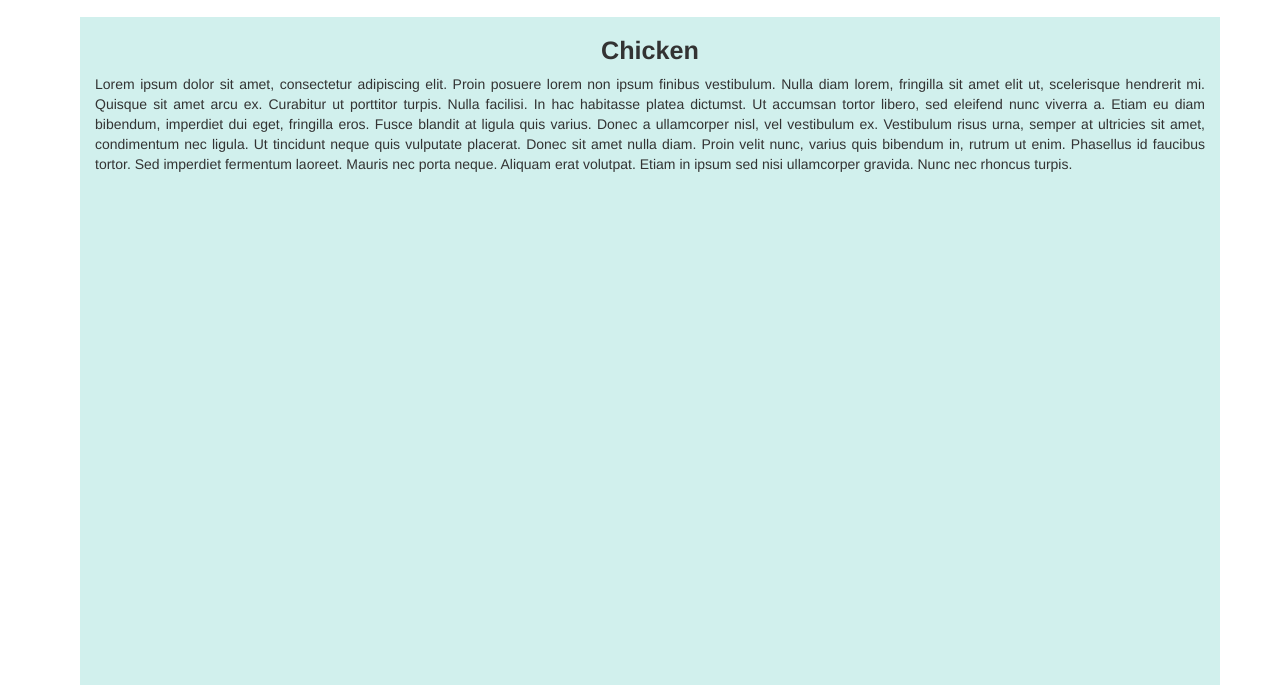
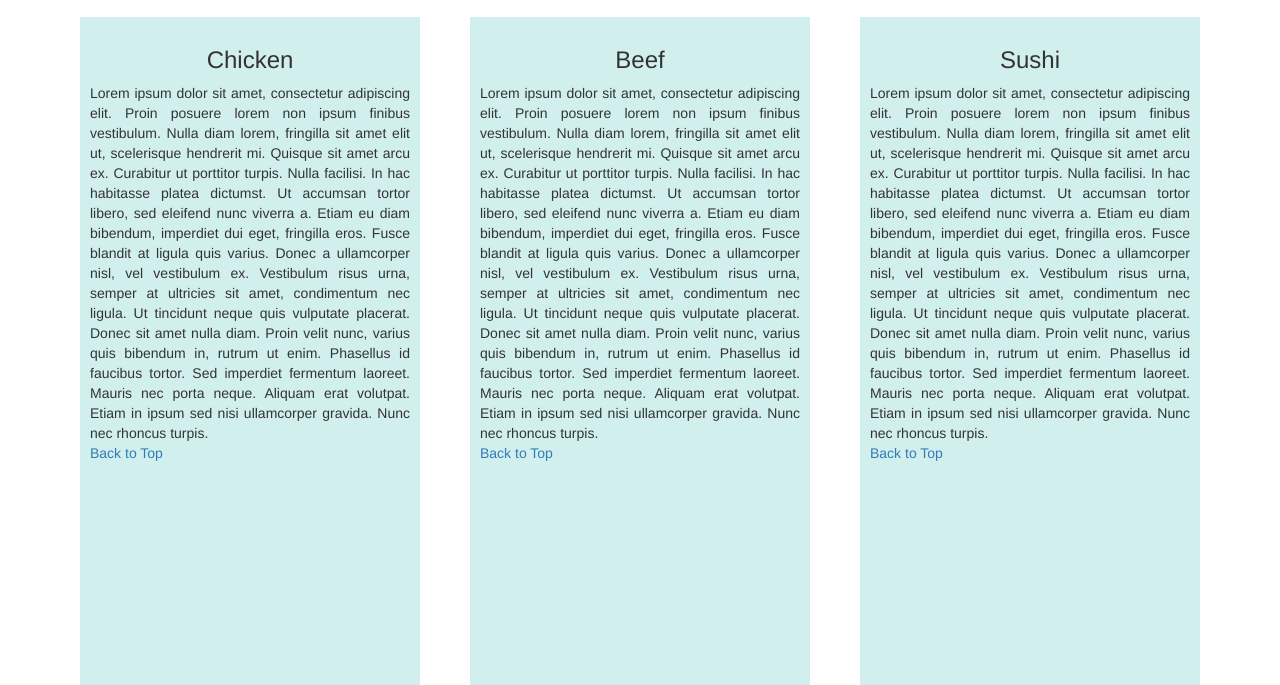
Before and after one commit to JuanCRueda/coursera, a plain HTML site: page Assignment 3/index.html in a window 1280 px wide. Shown: the part 115-800 px from the top of the page. Drawn offline with Linux system fonts and the light colour scheme; a script that the page names is missing.

Commit message:
Add files via upload

```diff
--- a/Assignment 3/css/styles.css
+++ b/Assignment 3/css/styles.css
@@ -2,11 +2,8 @@
 
 ul>li>a#Menu_item {text-align: center;
 	background-color: #d1f0ed;}
-
-h2#sec-title{font-size: 180%;
-	font-weight: bold;}
-
-#single-element{margin: 10px 10px 10px;
-	height: 1000px;
+.single-element{margin: 10px 10px 10px;
+	height: 700px;
+	padding: 10px;
 	background-color:  #d1f0ed;
 	overflow: hidden;}
--- a/Assignment 3/index.html
+++ b/Assignment 3/index.html
@@ -33,13 +33,13 @@
           <div id="collapsable-nav" class="collapse navbar-collapse">
             <ul id="nav-list" class="nav navbar-nav navbar-right">
               <li>
-                <a href="index.html"  id='Menu_item'>Chicken</a>
+                <a href="#chicken"  id='Menu_item'>Chicken</a>
               </li>
               <li>
-                <a href="index.html"  id='Menu_item'>Beef</a>
+                <a href="#beef"  id='Menu_item'>Beef</a>
               </li>
               <li>
-                <a href="index.html"  id='Menu_item'>Sushi</a>
+                <a href="#sushi"  id='Menu_item'>Sushi</a>
               </li>
             </ul>
           </div>
@@ -48,11 +48,27 @@
       </div><!-- .container -->
     </nav><!-- #header-nav -->
   </header>
-  <h1 class='text-center'>Our Menu</h1>
+  <h1 id='Menu' class='text-center'>Our Menu</h1>
   <div id="main-content" class="container">
-    <div id='single-element' class='col-xs-12'>
-      <h2 id='sec-title' class='text-center'>Chicken</h2>
-      <p class='text-justify'>Lorem ipsum dolor sit amet, consectetur adipiscing elit. Proin posuere lorem non ipsum finibus vestibulum. Nulla diam lorem, fringilla sit amet elit ut, scelerisque hendrerit mi. Quisque sit amet arcu ex. Curabitur ut porttitor turpis. Nulla facilisi. In hac habitasse platea dictumst. Ut accumsan tortor libero, sed eleifend nunc viverra a. Etiam eu diam bibendum, imperdiet dui eget, fringilla eros. Fusce blandit at ligula quis varius. Donec a ullamcorper nisl, vel vestibulum ex. Vestibulum risus urna, semper at ultricies sit amet, condimentum nec ligula. Ut tincidunt neque quis vulputate placerat. Donec sit amet nulla diam. Proin velit nunc, varius quis bibendum in, rutrum ut enim. Phasellus id faucibus tortor. Sed imperdiet fermentum laoreet. Mauris nec porta neque. Aliquam erat volutpat. Etiam in ipsum sed nisi ullamcorper gravida. Nunc nec rhoncus turpis.</p>
+    <div id='titles' class='row'>
+      <div class='col-md-4 col-sm-6 col-xs-12'>
+        <div id='chicken' class='single-element'>
+          <h3 id='sec-title' class='text-center'>Chicken</h3>
+          <p class='text-justify'>Lorem ipsum dolor sit amet, consectetur adipiscing elit. Proin posuere lorem non ipsum finibus vestibulum. Nulla diam lorem, fringilla sit amet elit ut, scelerisque hendrerit mi. Quisque sit amet arcu ex. Curabitur ut porttitor turpis. Nulla facilisi. In hac habitasse platea dictumst. Ut accumsan tortor libero, sed eleifend nunc viverra a. Etiam eu diam bibendum, imperdiet dui eget, fringilla eros. Fusce blandit at ligula quis varius. Donec a ullamcorper nisl, vel vestibulum ex. Vestibulum risus urna, semper at ultricies sit amet, condimentum nec ligula. Ut tincidunt neque quis vulputate placerat. Donec sit amet nulla diam. Proin velit nunc, varius quis bibendum in, rutrum ut enim. Phasellus id faucibus tortor. Sed imperdiet fermentum laoreet. Mauris nec porta neque. Aliquam erat volutpat. Etiam in ipsum sed nisi ullamcorper gravida. Nunc nec rhoncus turpis. <br> <a href="#Menu">Back to Top</a></p>
+        </div>
+      </div>
+      <div class='col-md-4 col-sm-6 col-xs-12'>
+        <div id='beef' class='single-element'>
+          <h3 id='sec-title' class='text-center'>Beef</h3>
+          <p class='text-justify'>Lorem ipsum dolor sit amet, consectetur adipiscing elit. Proin posuere lorem non ipsum finibus vestibulum. Nulla diam lorem, fringilla sit amet elit ut, scelerisque hendrerit mi. Quisque sit amet arcu ex. Curabitur ut porttitor turpis. Nulla facilisi. In hac habitasse platea dictumst. Ut accumsan tortor libero, sed eleifend nunc viverra a. Etiam eu diam bibendum, imperdiet dui eget, fringilla eros. Fusce blandit at ligula quis varius. Donec a ullamcorper nisl, vel vestibulum ex. Vestibulum risus urna, semper at ultricies sit amet, condimentum nec ligula. Ut tincidunt neque quis vulputate placerat. Donec sit amet nulla diam. Proin velit nunc, varius quis bibendum in, rutrum ut enim. Phasellus id faucibus tortor. Sed imperdiet fermentum laoreet. Mauris nec porta neque. Aliquam erat volutpat. Etiam in ipsum sed nisi ullamcorper gravida. Nunc nec rhoncus turpis. <br> <a href="#Menu">Back to Top</a></p>
+        </div>
+      </div>
+      <div class='col-md-4 col-sm-12 col-xs-12'>
+        <div id='sushi' class='single-element'>
+          <h3 id='sec-title' class='text-center'>Sushi</h3>
+          <p class='text-justify'>Lorem ipsum dolor sit amet, consectetur adipiscing elit. Proin posuere lorem non ipsum finibus vestibulum. Nulla diam lorem, fringilla sit amet elit ut, scelerisque hendrerit mi. Quisque sit amet arcu ex. Curabitur ut porttitor turpis. Nulla facilisi. In hac habitasse platea dictumst. Ut accumsan tortor libero, sed eleifend nunc viverra a. Etiam eu diam bibendum, imperdiet dui eget, fringilla eros. Fusce blandit at ligula quis varius. Donec a ullamcorper nisl, vel vestibulum ex. Vestibulum risus urna, semper at ultricies sit amet, condimentum nec ligula. Ut tincidunt neque quis vulputate placerat. Donec sit amet nulla diam. Proin velit nunc, varius quis bibendum in, rutrum ut enim. Phasellus id faucibus tortor. Sed imperdiet fermentum laoreet. Mauris nec porta neque. Aliquam erat volutpat. Etiam in ipsum sed nisi ullamcorper gravida. Nunc nec rhoncus turpis. <br> <a href="#Menu">Back to Top</a></p>
+        </div>
+      </div>
     </div>
   </div>
 </body>
```
